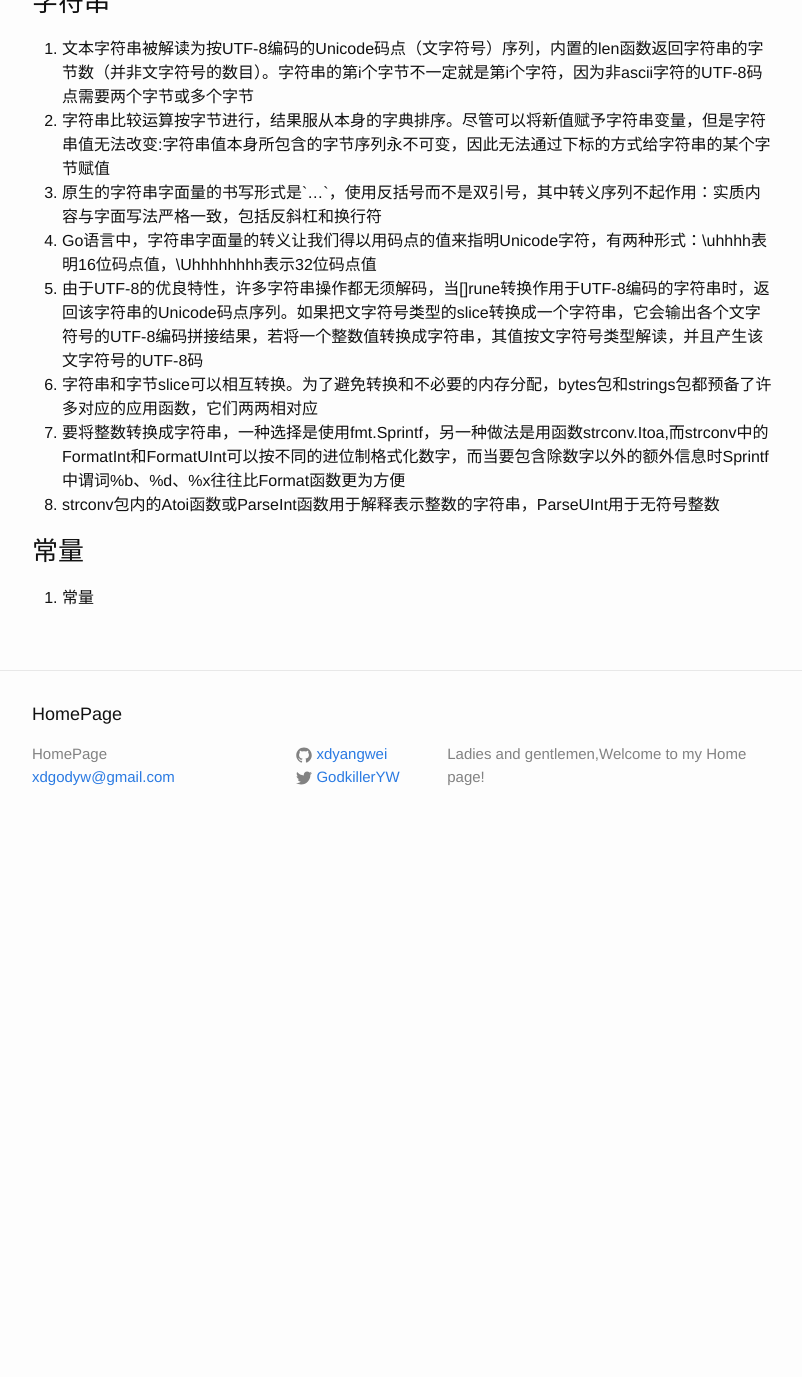
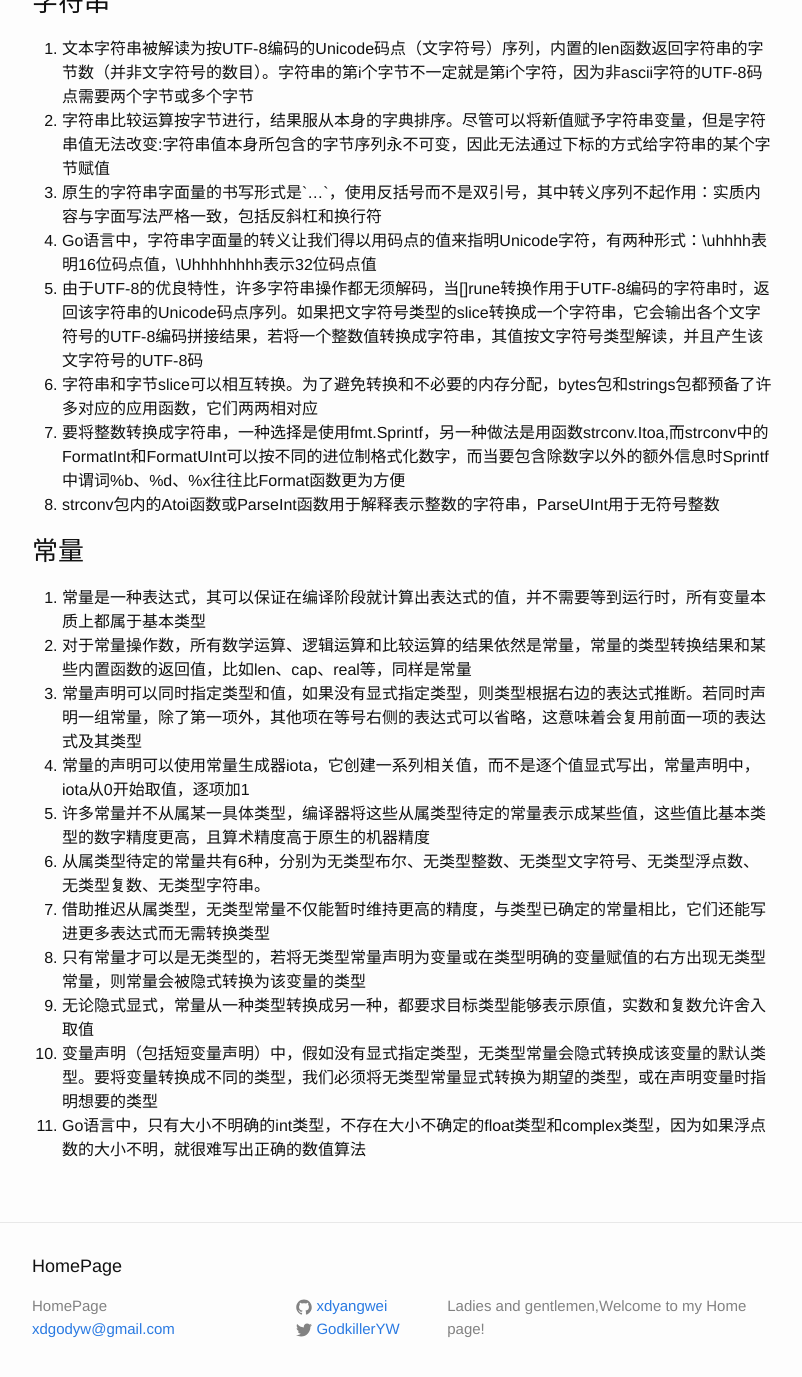
Before and after one commit to xdyangwei/xdyangwei.github.io, a Jekyll site: the page built from _posts/2019-11-5-Golang数据类型.md, in a window 1280 px wide and 1400 px high, scrolled down 909 px. Shown: the top 1377 px of the window, without its empty margins (238-1040 px from the left). Built offline with Jekyll 4.4.1, drawn with Linux system fonts in a browser that asks for light colours; our own code applies the rules of GitHub Pages for plain Markdown files; before the commit the page ends 1757 px from its top, so only the background shows below that.

Commit message:
add the tips of constant variable int Go

```diff
--- a/_posts/2019-11-5-Golang数据类型.md
+++ b/_posts/2019-11-5-Golang数据类型.md
@@ -23,4 +23,14 @@
 8. strconv包内的Atoi函数或ParseInt函数用于解释表示整数的字符串，ParseUInt用于无符号整数
 
 ### 常量
-1. 常量
+1. 常量是一种表达式，其可以保证在编译阶段就计算出表达式的值，并不需要等到运行时，所有变量本质上都属于基本类型
+2. 对于常量操作数，所有数学运算、逻辑运算和比较运算的结果依然是常量，常量的类型转换结果和某些内置函数的返回值，比如len、cap、real等，同样是常量
+3. 常量声明可以同时指定类型和值，如果没有显式指定类型，则类型根据右边的表达式推断。若同时声明一组常量，除了第一项外，其他项在等号右侧的表达式可以省略，这意味着会复用前面一项的表达式及其类型
+4. 常量的声明可以使用常量生成器iota，它创建一系列相关值，而不是逐个值显式写出，常量声明中，iota从0开始取值，逐项加1
+5. 许多常量并不从属某一具体类型，编译器将这些从属类型待定的常量表示成某些值，这些值比基本类型的数字精度更高，且算术精度高于原生的机器精度
+6. 从属类型待定的常量共有6种，分别为无类型布尔、无类型整数、无类型文字符号、无类型浮点数、无类型复数、无类型字符串。
+7. 借助推迟从属类型，无类型常量不仅能暂时维持更高的精度，与类型已确定的常量相比，它们还能写进更多表达式而无需转换类型
+8. 只有常量才可以是无类型的，若将无类型常量声明为变量或在类型明确的变量赋值的右方出现无类型常量，则常量会被隐式转换为该变量的类型
+9. 无论隐式显式，常量从一种类型转换成另一种，都要求目标类型能够表示原值，实数和复数允许舍入取值
+10. 变量声明（包括短变量声明）中，假如没有显式指定类型，无类型常量会隐式转换成该变量的默认类型。要将变量转换成不同的类型，我们必须将无类型常量显式转换为期望的类型，或在声明变量时指明想要的类型
+11. Go语言中，只有大小不明确的int类型，不存在大小不确定的float类型和complex类型，因为如果浮点数的大小不明，就很难写出正确的数值算法
```
